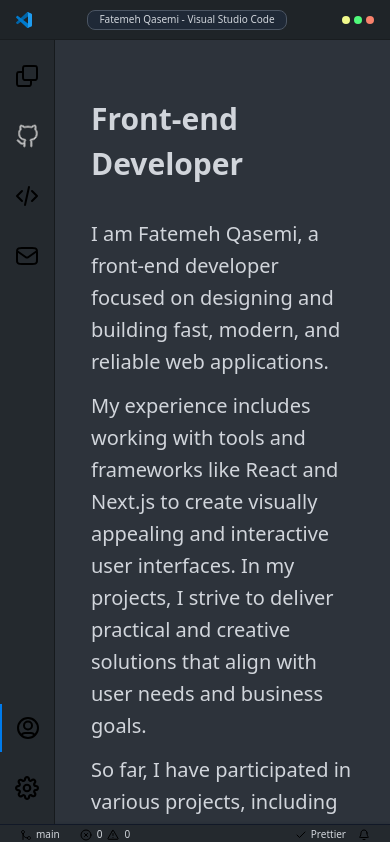
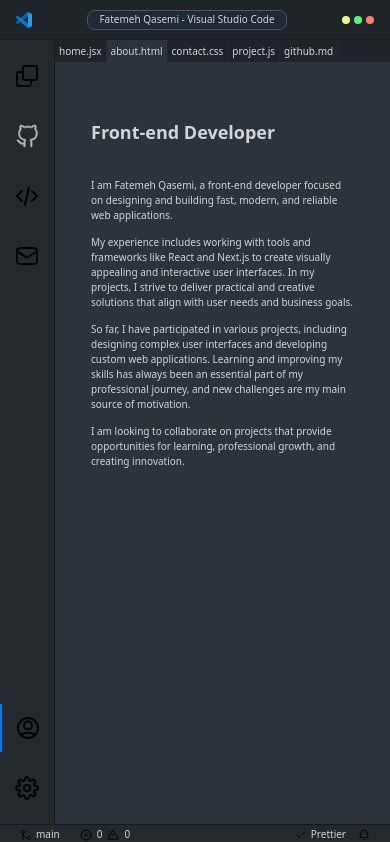
Before and after one commit to fatemehqasemii/Portfolio, a Next.js app: page /about in a window 390 px wide. Shown: the top 842 px of the page. Built offline with nearby package versions, Linux system fonts and the light colour scheme.

Commit message:
fix responssive about page

```diff
--- a/src/app/_components/sideBar/sideBar.tsx
+++ b/src/app/_components/sideBar/sideBar.tsx
@@ -61,7 +61,6 @@ const SideBar: React.FC = () => {
 
   return (
     <div className="flex h-[calc(100vh-40px-20px)]">
-      {/* <div className="bg-[#24292e] z-10 flex flex-col justify-between w-[55px] pt-3  border-r border-[#161a1d] "> */}
       <div className="bg-[#24292e] z-10 flex flex-col justify-between w-[55px] pt-3 border-r border-[#161a1d]  h-full">
         <div className="flex flex-col items-center gap-3 justify-center ">
           {tabs.slice(0, 4).map((tab, index) => (
@@ -70,7 +69,7 @@ const SideBar: React.FC = () => {
               onClick={() => handleNavigation(tab.route)}
               className={`${
                 pathname === tab.route && " border-l-2 border-[#007BEC]"
-              } flex justify-center items-center  hover:bg-[#1f2428]  w-full h-12 `}
+              } flex justify-center items-center  hover:bg-[#1f2428] w-full h-12 `}
             >
               {tab.icon}
             </button>
@@ -90,7 +89,7 @@ const SideBar: React.FC = () => {
           ))}
         </div>
       </div>
-      <div className="sm:flex flex-col pt-2 bg-[#161a1d] hidden w-[200px] pl-2 items-start border-r border-[#161a1d]">
+      <div className="md:flex flex-col pt-2 bg-[#161a1d] hidden w-[200px] pl-2 items-start border-r border-[#161a1d]">
         <h3 className="text-gray-300 text-sm ">Explorer</h3>
         <Accordion data={faqs} />
       </div>
--- a/src/app/about/page.tsx
+++ b/src/app/about/page.tsx
@@ -2,28 +2,33 @@
 
 const About: React.FC = () => {
   return (
-    <div className="flex flex-col gap-3 text-gray-300 text-justify text-wrap px-5">
-      <div className="flex justify-center pb-5 pt-10">
-        <h1 className="text-[30px] font-bold">Front-end Developer</h1>
+    <div className="flex flex-col gap-3 text-gray-300 text-justify text-wrap px-5 overflow-auto h-full">
+      <div
+        className="flex sm:justify-center justify-start
+       pb-5 pt-10"
+      >
+        <h1 className="sm:text-[30px] text-lg font-bold">
+          Front-end Developer
+        </h1>
       </div>
-      <p className="text-left text-xl leading-8">
+      <p className="sm:text-justify text-left text-[10px] sm:text-sm md:text-xl md:leading-8">
         I am Fatemeh Qasemi, a front-end developer focused on designing and
         building fast, modern, and reliable web applications.
       </p>
-      <p className="text-left text-xl leading-8">
+      <p className="sm:text-justify text-left text-[10px] sm:text-sm md:text-xl md:leading-8">
         My experience includes working with tools and frameworks like React and
         Next.js to create visually appealing and interactive user interfaces. In
         my projects, I strive to deliver practical and creative solutions that
         align with user needs and business goals.
       </p>
-      <p className="text-left text-xl leading-8">
+      <p className="sm:text-justify text-left text-[10px] sm:text-sm md:text-xl md:leading-8">
         So far, I have participated in various projects, including designing
         complex user interfaces and developing custom web applications. Learning
         and improving my skills has always been an essential part of my
         professional journey, and new challenges are my main source of
         motivation.
       </p>
-      <p className="text-left text-xl leading-8">
+      <p className="sm:text-justify text-left text-[10px] sm:text-sm md:text-xl md:leading-8">
         I am looking to collaborate on projects that provide opportunities for
         learning, professional growth, and creating innovation.
       </p>
--- a/src/app/page.tsx
+++ b/src/app/page.tsx
@@ -18,9 +18,11 @@ export default function Home() {
   }, []);
 
   return (
-    <div className="flex pt-20 pl-5 border border-red-800 gap-5 h-full text-gray-300 justify-between">
+    <div className="flex pt-20 pl-5 gap-5 h-full text-gray-300 justify-between">
       <div className="flex-col flex">
-        <h1 className="md:text-5xl text-xl font-bold">Fatemeh Qasemi</h1>
+        <h1 className="md:text-5xl text-xl sm:*:text-[10px] font-bold">
+          Fatemeh Qasemi
+        </h1>
         <h3 className="md:text-2xl  text-[16px] gap-1 flex">
           {displayedText}
           <span className="animate-blink text-blue-700 md:text-3xl text-[16px]">
--- a/src/tailwind/components/tabs.css
+++ b/src/tailwind/components/tabs.css
@@ -1,9 +1,9 @@
 .tabs {
   .tab-labels {
-    @apply relative  flex bg-[#1f2428] cursor-pointer select-none md:h-10 h-[25px] items-center overflow-x-auto whitespace-nowrap;
+    @apply relative  flex bg-[#1f2428] cursor-pointer select-none md:h-10 h-[22px] sm:h-[30px] items-center overflow-x-auto whitespace-nowrap;
 
     & > .tab-label {
-      @apply text-gray-300 text-[10px] p-[5px] md:p-3 sm:text-[16px] border-r border-[#24292e] sm:pb-2 sm:pl-3 sm:pt-2 sm:pr-4 transition-all duration-75;
+      @apply text-gray-300 text-[10px] p-[3px] sm:p-[10px] md:p-3 sm:text-[16px] border-r border-[#24292e] sm:pb-2 sm:pl-3 sm:pt-2 sm:pr-4 transition-all duration-75;
     }
   }
   .tab-content {
```
